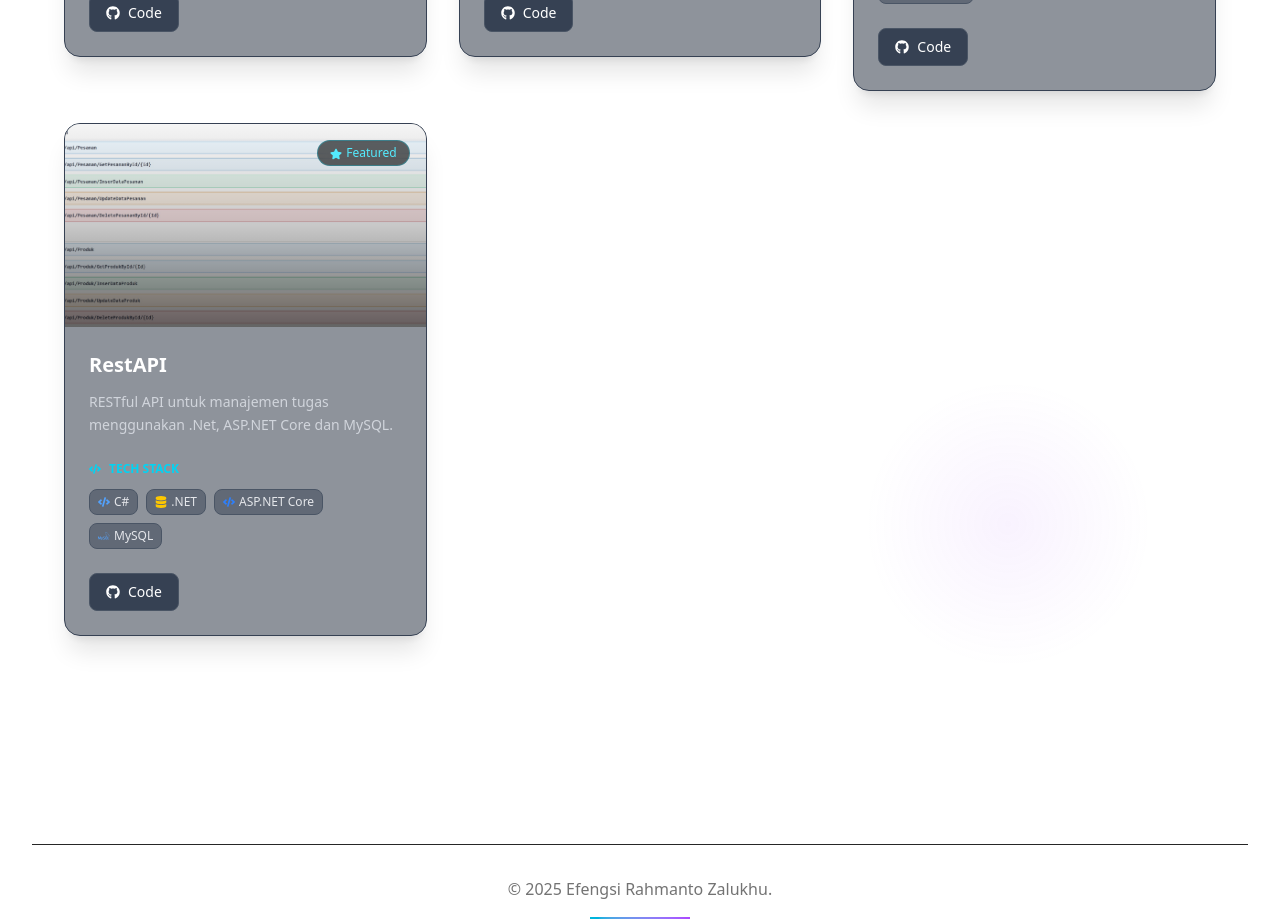
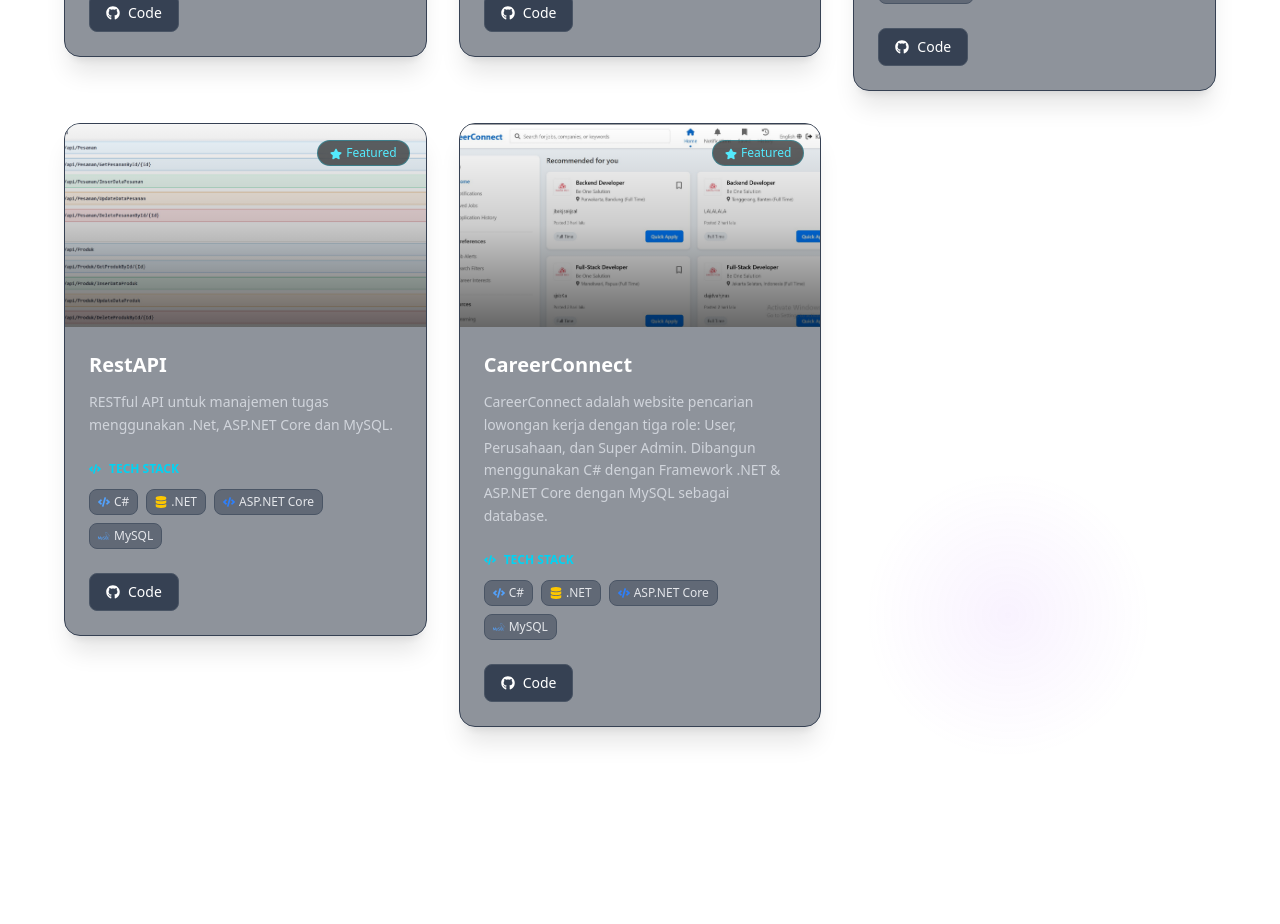
Before and after one commit to Fengsii/My-Portofolio, a React (Vite) app: page / in a window 1280 px wide. Shown: the part 3220-4144 px from the top of the page. Built offline with nearby package versions, Linux system fonts and the light colour scheme.

Commit message:
update add new project

```diff
--- a/src/components/Projects.jsx
+++ b/src/components/Projects.jsx
@@ -3,6 +3,7 @@ import drakorinajaImg from '../assets/drakorinaja.png';
 import fashionstoreImg from '../assets/FashionStore.jpg';
 import bbibbstoreImg from '../assets/BbibbStore.jpg';
 import restapiImg from '../assets/RestApi.jpg';
+import CarrerConnect from "../assets/CarrerConnect.jpg"
 
 import { motion } from 'framer-motion';
 import {
@@ -67,7 +68,21 @@ const projects = [
       { icon: <SiMysql className="text-blue-400" />, name: "MySQL" }
     ],
     description: "RESTful API untuk manajemen tugas menggunakan .Net, ASP.NET Core dan MySQL."
-  }
+  },
+  {
+    id: 5,
+    title: "CareerConnect",
+    image: CarrerConnect,
+    github: "https://github.com/Fengsii/BbibbJobStreetJwtTokenRazor.git",
+    visit: null,
+    techStack: [
+      { icon: <FaCode className="text-blue-400" />, name: "C#" },
+      { icon: <FaDatabase className="text-yellow-400" />, name: ".NET" },
+      { icon: <FaCode className="text-blue-500" />, name: "ASP.NET Core" },
+       { icon: <SiMysql className="text-blue-400" />, name: "MySQL" }
+    ],
+    description: "CareerConnect adalah website pencarian lowongan kerja dengan tiga role: User, Perusahaan, dan Super Admin. Dibangun menggunakan C# dengan Framework .NET & ASP.NET Core dengan MySQL sebagai database."
+  },
 ];
 
 const Projects = () => {
```
Also changed, not shown: src/assets/CarrerConnect.jpg (added).
